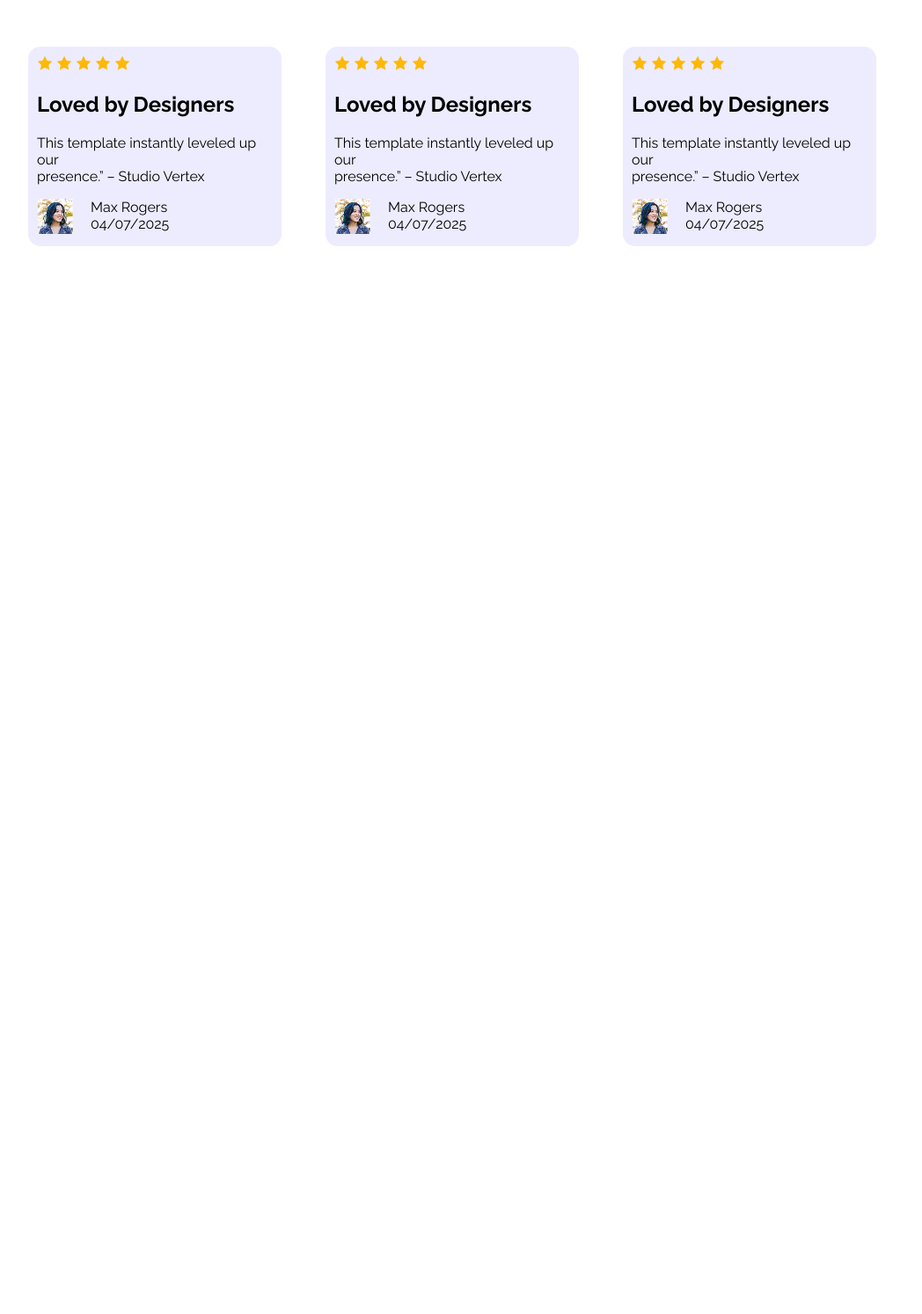
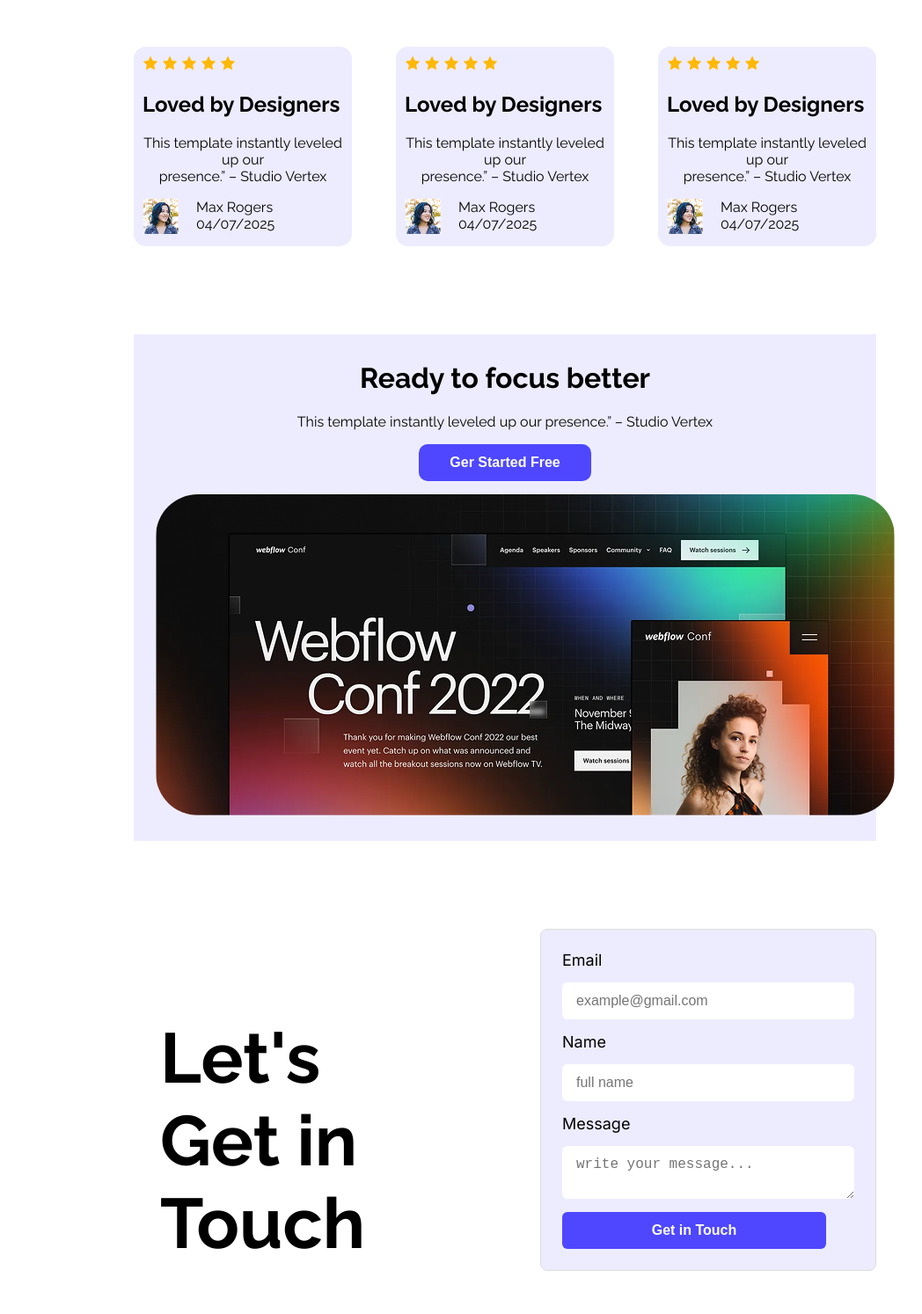
Before and after one commit to Shahriar262/Assignment-01, a plain HTML site: page index.html in a window 1280 px wide. Shown: the part 1756-3250 px from the top of the page at 88% size, without its empty margins (126-1174 px from the left). Before the commit the page ends 2186 px from the top, so only its background shows below. Drawn offline with Linux system fonts and the light colour scheme.

Commit message:
completed the main section

```diff
--- a/css/style.css
+++ b/css/style.css
@@ -67,6 +67,10 @@ nav{
  justify-content: space-between;
 
 
+
+}
+.p1{
+    text-align: left;
 }
 .hero-container img{
     width: 403px;
@@ -126,7 +130,7 @@ main{
     margin-top: 50px;
     width: 300px;
     border: 2px solid black;
-    background-color: rgba(78,71,255,0.1);;
+    background-color: rgba(78,71,255,0.1);
     border-style: none;
     border-radius: 14px;
     padding: 10px;
@@ -136,4 +140,77 @@ main{
 .card{
     display: flex;
     gap: 50px;
+    margin-left: 120px;
+
 }
+.BGD{
+    display: block;
+    margin-top: 100px;
+    border: 2px solid black;
+    background-color: rgba(78,71,255,0.1);
+    border-style: none;
+    margin-left: 120px;
+    padding: 10px;
+
+}
+.BGD h1,p{
+    text-align: center;
+
+}
+.button{
+    text-align: center;
+}
+.img-div{
+    text-align: center;
+    padding: 15px;
+
+}
+.img-1{
+    border-radius: 48px;
+}
+.form-container{
+    display: flex;
+    gap: 125px;
+    margin-left: 150px;
+}
+.h1-form{
+    font-size: 80px;
+    margin-top: 200px;
+}
+
+
+.contact-form {
+  flex: 1 1 300px;
+  display: flex;
+  flex-direction: column;
+  gap: 15px;
+  font-family: Inter;
+  margin-top: 100px;
+   border: 1px solid #ddd;
+  border-radius: 8px;
+  padding: 24px;
+  background-color: rgba(78,71,255,0.1);
+
+}
+
+.contact-form label {
+  display: flex;
+  flex-direction: column;
+  font-size: 18px;
+  color: black
+}
+
+.contact-form input,
+.contact-form textarea {
+  padding: 12px 16px;
+  border: 1px solid #ccc;
+  border-radius: 6px;
+  font-size: 16px;
+  resize: vertical;
+  width: 300px;
+  border: none;
+}
+.btn-primary:hover{
+    cursor: pointer;
+    background-color: rgb(110, 173, 173)
+}
--- a/index.html
+++ b/index.html
@@ -29,7 +29,7 @@
        <section class="hero-container">
            <div>
                <h1>See It in Action</h1>
-               <p>Explore the live preview and imagine your <br>brand in this bold new look.</p>
+               <p class="p1">Explore the live preview and imagine your<br>brand in this bold new look.</p>
                <button class="btn-primary">Launch Live Preview</button>
            </div>
            <div>
@@ -128,8 +128,36 @@
          </div>
        </div>
        </div>
+       <div class="BGD">
+           <h1>Ready to focus better</h1>
+           <p>This template instantly leveled up our presence.” – Studio Vertex</p>
+           <div class="button">
+           <button class="btn-primary">Ger Started Free</button>
+           </div>
+           <div class="img-div">
+            <img class="img-1" src="./images/wc-big.png" alt="">
+           </div>
+       </div>
+
+       <div class="form-container">
+        <h1 class="h1-form">Let's Get in <br> Touch</h1>
+        <div class="form-contets">
+            <form class="contact-form">
+                <label for="email">Email</label>
+                <input type="email" name="email" id="email" placeholder="example@gmail.com">
+                <label for="name">Name</label>
+                <input type="text" name="name" id="name" placeholder="full name">
+                <label for="message">Message</label>
+                <textarea  name="message" id="message" placeholder="write your message..."></textarea>
+                <input class="btn-primary" type="submit" value="Get in Touch">
+
+            </form>
+        </div>
+       </div>
+
     </main>
     <footer>
+
 
     </footer>
 </body>
```
